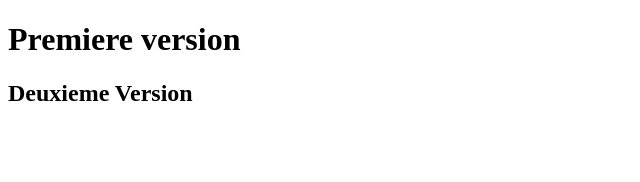
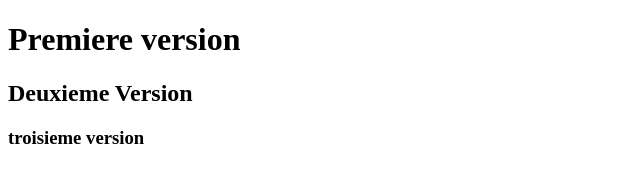
Before and after one commit to Krepe-Divine/SIO1-SLAM, a plain HTML site: page index.html in a window 1280 px wide. Shown: the whole page, without its empty margins (0-640 px from the left). Drawn offline with Linux system fonts and the light colour scheme.

Commit message:
troisieme version

```diff
--- a/index.html
+++ b/index.html
@@ -9,5 +9,6 @@
 <body>
     <h1>Premiere version</h1>
     <h2>Deuxieme Version</h2>
+    <h3>troisieme version</h3>
 </body>
 </html>
```
